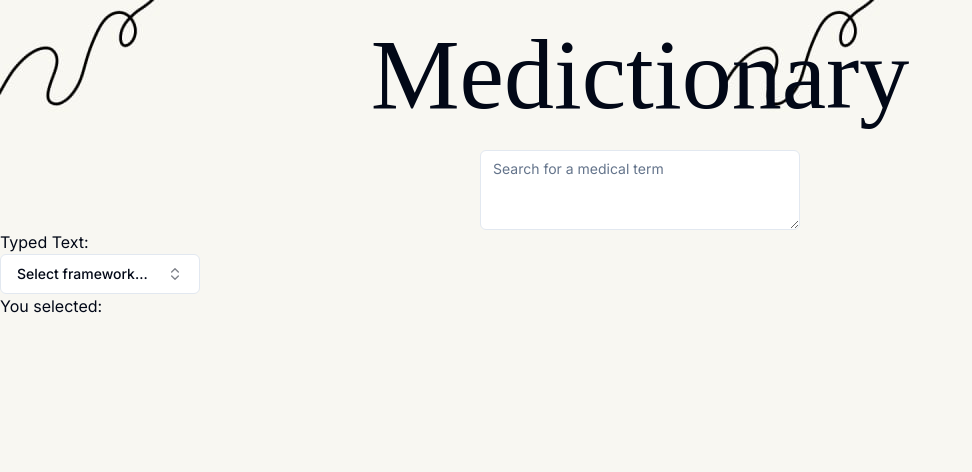
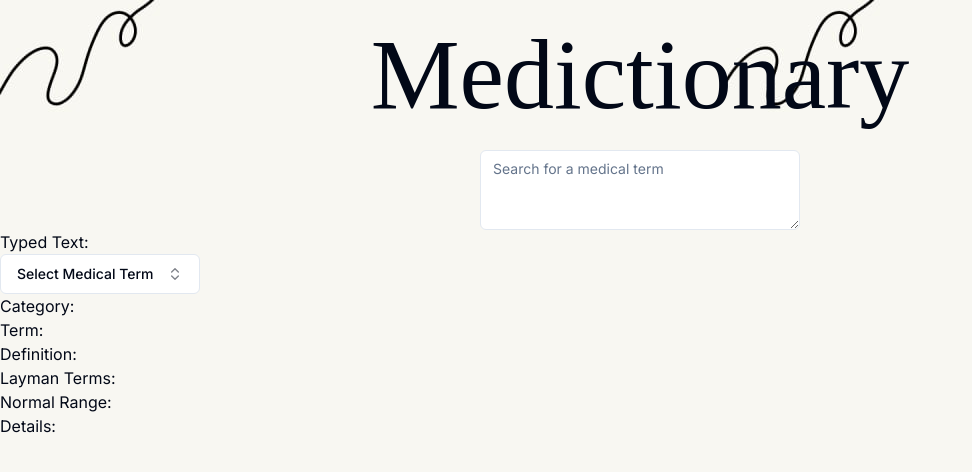
Before and after one commit to ChuanXinNg/medictionary, a Next.js app: page / in a window 1280 px wide. Shown: the top 472 px of the page, without its empty margins (0-972 px from the left). Built offline with nearby package versions, Linux system fonts and the light colour scheme; a web font is replaced by a local one.

Commit message:
From Jin Han

```diff
--- a/src/components/ui/combobox.tsx
+++ b/src/components/ui/combobox.tsx
@@ -18,13 +18,14 @@ import {
   PopoverTrigger,
 } from "@/components/ui/popover"
 
-import { MedicalTerms } from "../../app/data"
+import { MedicalTerm, MedicalTerms } from "../../app/data"
 
 export function ComboboxDemo() {
   const [open, setOpen] = React.useState(false);
   const [value, setValue] = React.useState("");
   const [selectedValue, setSelectedValue] = React.useState("");
   const [searchResults, setSearchResults] = React.useState(MedicalTerms);
+  const [term, setTerm] = React.useState<MedicalTerm | null>(null);
 
   const handleSearch = (searchValue: string) => {
     const filteredFrameworks = MedicalTerms.filter((framework) =>
@@ -37,6 +38,13 @@ export function ComboboxDemo() {
     setValue(currentValue === value ? "" : currentValue);
     setOpen(false);
     setSelectedValue(currentValue);
+    let key = currentValue;
+    console.log("Selected key: " + key)
+    MedicalTerms.forEach((medicalterm) => {
+      if (medicalterm.term.toLowerCase() == key) {
+        setTerm(medicalterm);
+      }
+    });
   };
 
   return (
@@ -49,9 +57,9 @@ export function ComboboxDemo() {
             aria-expanded={open}
             className="w-[200px] justify-between"
           >
-            {value
-              ? MedicalTerms.find((framework) => framework.term === value)?.term
-              : "Select framework..."}
+            {term
+              ? term.term
+              : "Select Medical Term"}
             <ChevronsUpDown className="ml-2 h-4 w-4 shrink-0 opacity-50" />
           </Button>
         </PopoverTrigger>
@@ -69,10 +77,7 @@ export function ComboboxDemo() {
               {searchResults.map((framework) => (
                 <CommandItem
                   key={framework.term}
-                  value={
-                    `Category: ${framework.category}\n`
-                    + `Definition: ${framework.definition}\n`
-                  }
+                  value={framework.term}
                   onSelect={handleSelect}
                 >
                   <Check
@@ -90,7 +95,13 @@ export function ComboboxDemo() {
       </Popover>
 
       {/* Display the selected value */}
-      <p>You selected: {selectedValue}</p>
+      {/* <p>You selected: {selectedValue}</p> */}
+      {<p>Category: {term?.category}</p>}
+      {<p>Term: {term?.term}</p>}
+      {<p>Definition: {term?.definition}</p>}
+      {<p>Layman Terms: {term?.laymanTerm}</p>}
+      {<p>Normal Range: {term?.normalRange}</p>}
+      {<p>Details: {term?.details}</p>}
     </div>
   );
 }
```
Also changed, not shown: 1 other file (tests, documents, lock files or other folders).
